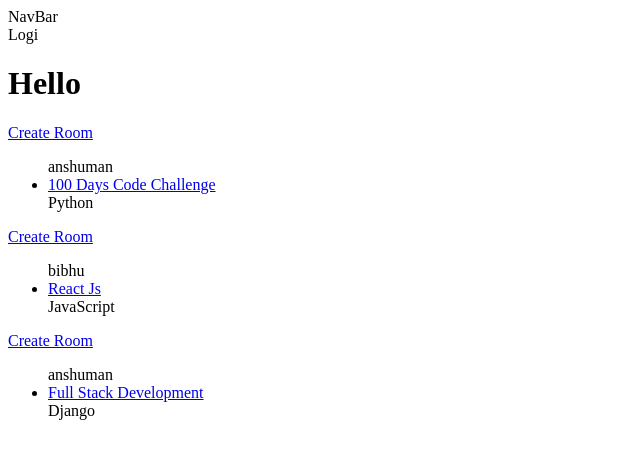
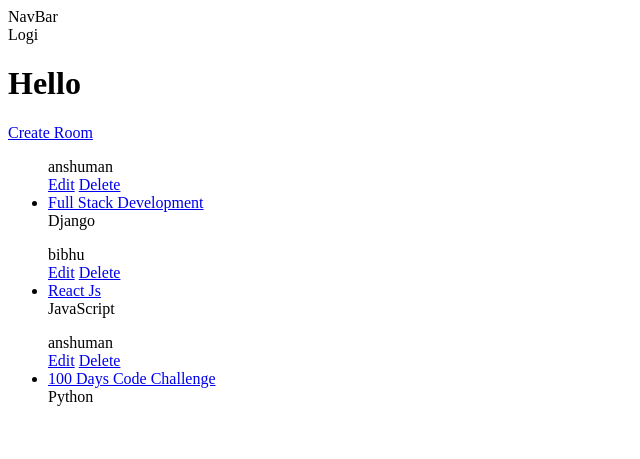
Before and after one commit to Mpanshuman/groupChat, a Django app: page / in a window 1280 px wide. Shown: the top 459 px of the page, without its empty margins (0-640 px from the left). Run offline with Django 5.2, Linux system fonts and the light colour scheme; data comes from the database, SQL or seed files in the repository; both versions use the stored data as it was after the commit.

Commit message:
added edit and delete

```diff
--- a/base/models.py
+++ b/base/models.py
@@ -21,6 +21,9 @@ class Room(models.Model):
     created_at = models.DateTimeField(auto_now_add=True)
     updated_at = models.DateTimeField(auto_now=True)
 
+    class Meta:
+        ordering = ["-updated_at", "-created_at"]
+
     def __str__(self):
         return self.name
 
--- a/base/templates/base/home.html
+++ b/base/templates/base/home.html
@@ -1,9 +1,13 @@
 {% extends "base.html" %} {% block content %}
 <h1>Hello</h1>
+<a href="{% url 'create_room'%}">Create Room</a>
 {% for room in rooms %}
-<a href="{% url 'create_room'%}">Create Room</a>
 <ul>
-<div>{{room.host.username}}</div>
+  <div>{{room.host.username}}</div>
+  <div>
+    <a href="{% url 'update_room' room.id%}">Edit</a>
+    <a href="{% url 'delete_room' room.id%}">Delete</a>
+  </div>
   <li><a href="{% url 'roomDetails' room.id %}">{{room}}</a></li>
   <div>{{room.topic.name}}</div>
 </ul>
--- a/base/urls.py
+++ b/base/urls.py
@@ -1,8 +1,10 @@
 from django.urls import path
-from .views import home, room_details, create_room
+from .views import home, room_details, create_room, update_room, delete_room
 
 urlpatterns = [
     path("", home, name="home"),
     path("room/<int:pk>/", room_details, name="roomDetails"),
     path("new/room/", create_room, name="create_room"),
+    path("room/edit/<int:pk>/", update_room, name="update_room"),
+    path("room/delete/<int:pk>/", delete_room, name="delete_room"),
 ]
--- a/base/views.py
+++ b/base/views.py
@@ -28,4 +28,29 @@ def create_room(request):
         if form.is_valid():
             form.save()
             return redirect("home")
-    return render(request, "base/new_room.html", {"form": form})
+    return render(request, "base/room_form.html", {"form": form})
+
+
+def update_room(request, pk):
+    try:
+        room = Room.objects.get(pk=int(pk))
+    except Exception as e:
+        return HttpResponse(f"{e}")
+    form = RoomForm(instance=room)
+    if request.method == "POST":
+        form = RoomForm(request.POST, instance=room)
+        if form.is_valid():
+            form.save()
+            return redirect("home")
+    return render(request, "base/room_form.html", {"form": form})
+
+
+def delete_room(request, pk):
+    try:
+        room = Room.objects.get(pk=int(pk))
+    except Exception as e:
+        return HttpResponse(f"{e}")
+    if request.method == "POST":
+        room.delete()
+        return redirect("home")
+    return render(request, "base/delete_room.html", {"room": room})
```
Also changed, not shown: base/templates/base/delete_room.html (added, +9 -0 lines), base/templates/base/room_form.html (renamed from base/templates/base/new_room.html), db.sqlite3.
